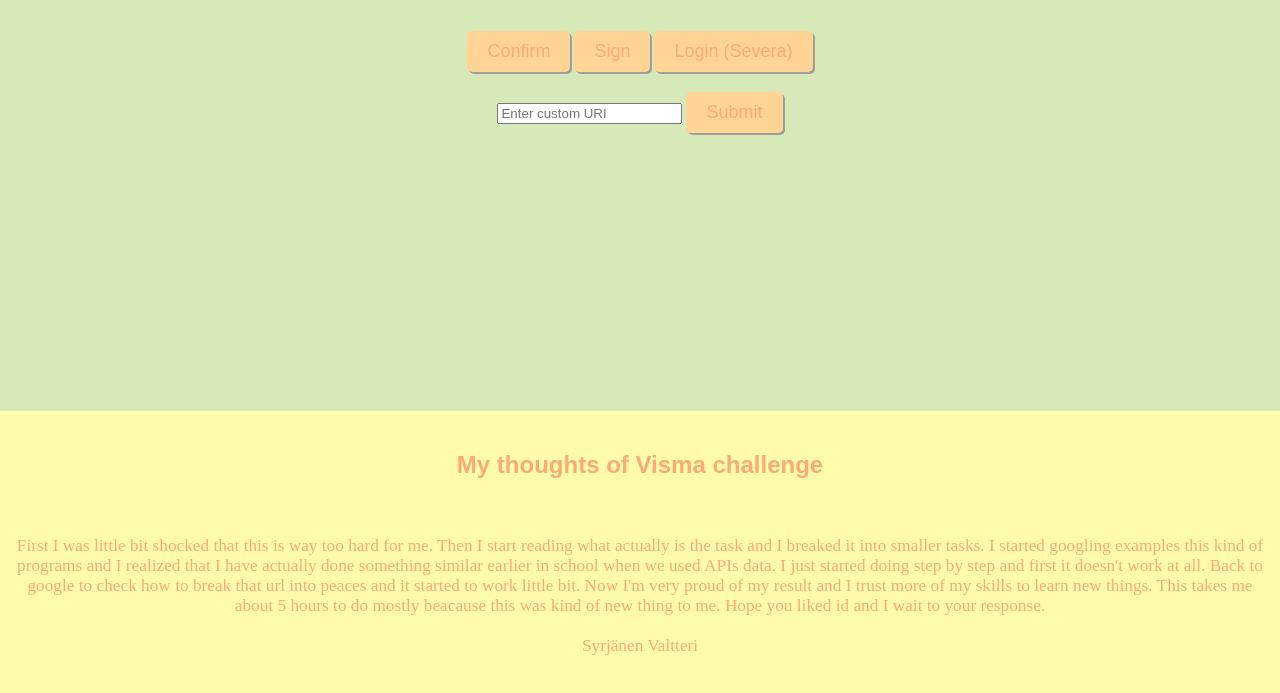
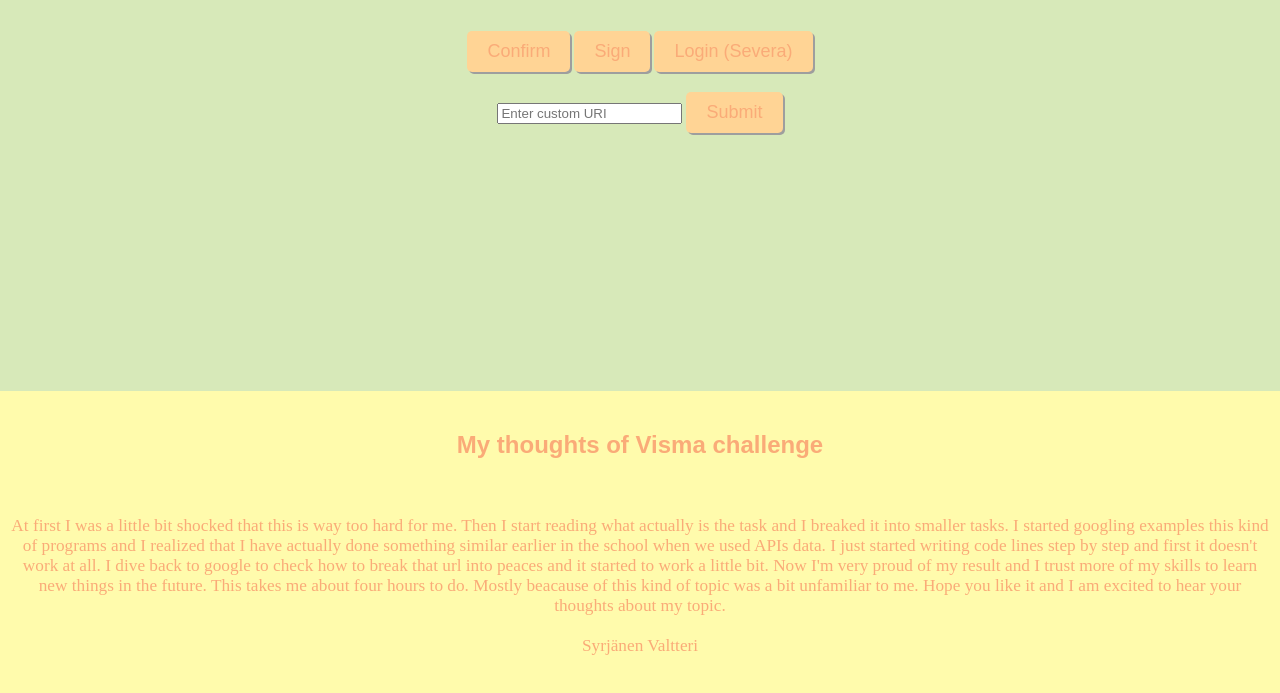
Before and after one commit to Vesku2000/Visma, a plain HTML site: page index.html in a window 1280 px wide. Shown: the part 97-790 px from the top of the page. Drawn offline with Linux system fonts and the light colour scheme.

Commit message:
grammar check

```diff
--- a/index.html
+++ b/index.html
@@ -32,15 +32,15 @@
         <div class="footer">
             <h2>My thoughts of Visma challenge</h2>
             <div class="description">
-              <p>First I was little bit shocked that this is way too hard for me.
+              <p>At first I was a little bit shocked that this is way too hard for me.
                 Then I start reading what actually is the task and I breaked it into smaller tasks.
                 I started googling examples this kind of programs and I realized that I have
-                actually done something similar earlier in school when we used APIs data.
-                I just started doing step by step and first it doesn't work at all.
-                Back to google to  check how to break that url into peaces and it started to work little bit.
-                Now I'm very proud of my result and I trust more of my skills to learn new things.
-                This takes me about 5 hours to do mostly beacause this was kind of new thing to me.
-                Hope you liked id and I wait to your response.
+                actually done something similar earlier in the school when we used APIs data.
+                I just started writing code lines step by step and first it doesn't work at all.
+                I dive back to google to check how to break that url into peaces and it started to work a little bit.
+                Now I'm very proud of my result and I trust more of my skills to learn new things in the future.
+                This takes me about four hours to do. Mostly beacause of this kind of topic was a bit unfamiliar to me.
+                Hope you like it and I am excited to hear your thoughts about my topic.
                 <br/><br/> Syrjänen Valtteri
             </p>
             </div>
```
